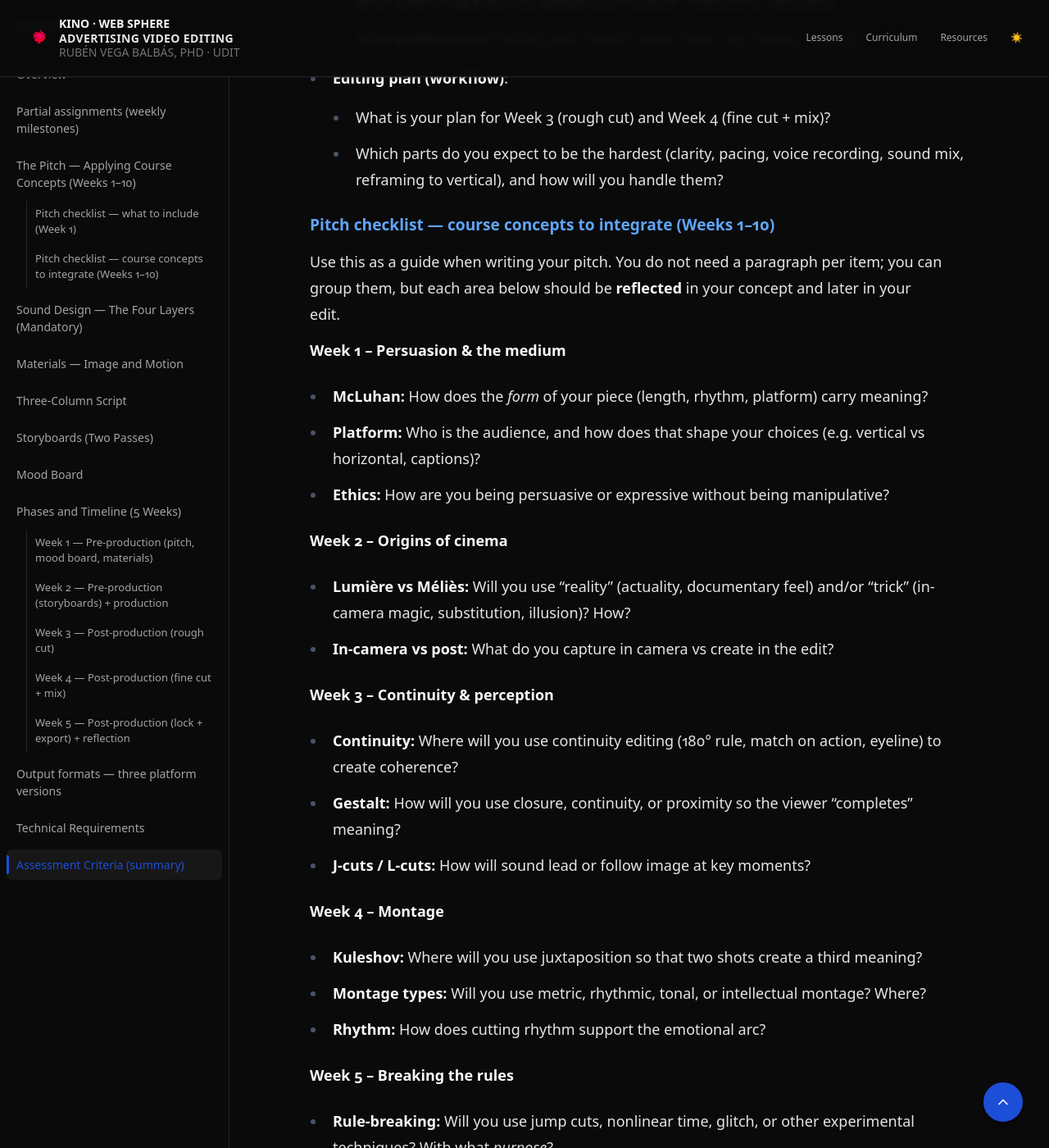
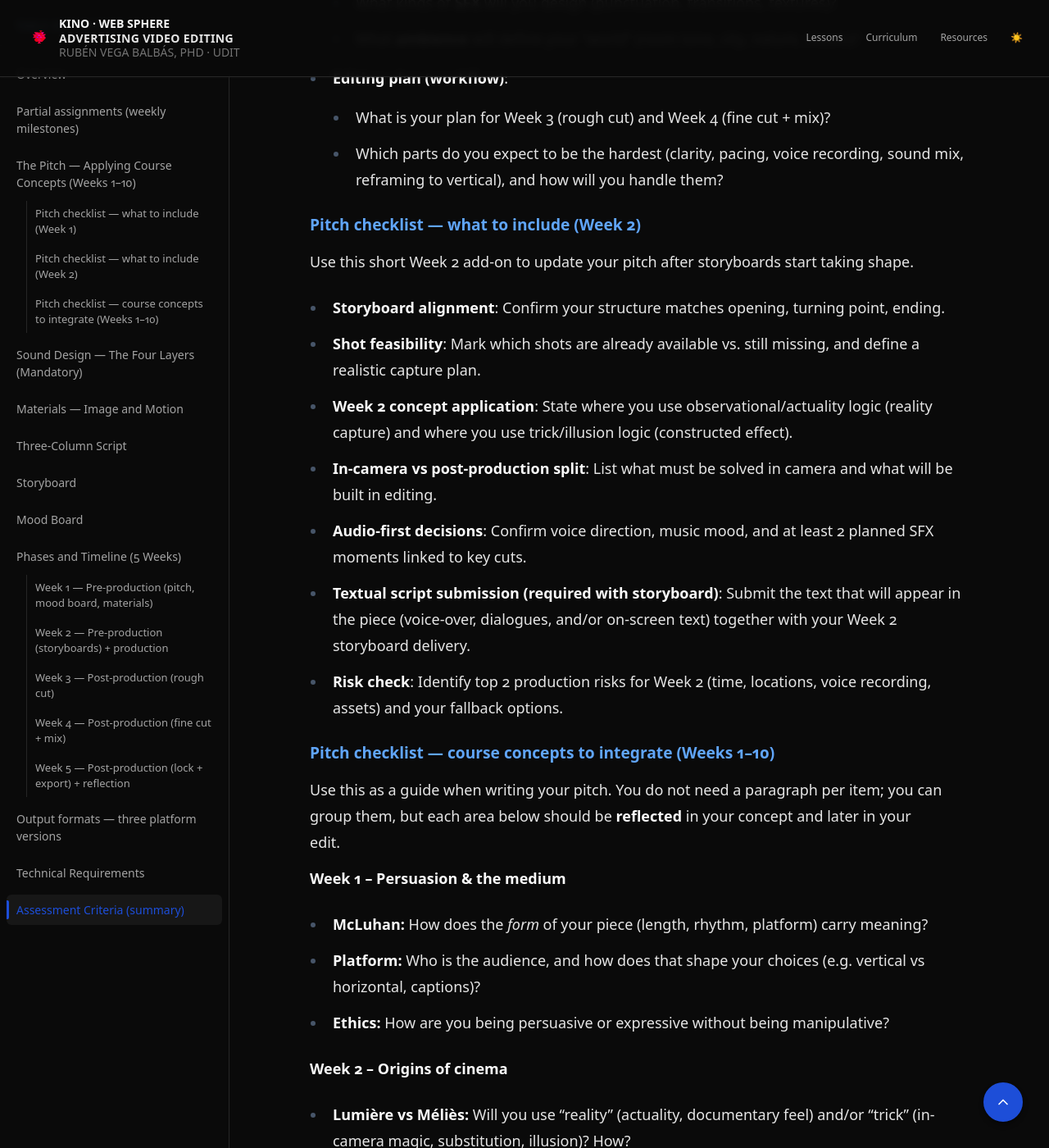
Before and after one commit to ruvebal/advertising-video_editing-udit, a Jekyll site: the page built from docs/_assignments/edit-03.md, in a window 1280 px wide and 1400 px high, scrolled down 3781 px. Shown: the whole window at 82% size. Built offline with Jekyll 4.4.1, drawn with Linux system fonts in a browser that asks for light colours; some of the changed text lies outside the part shown.

Commit message:
feat: expand Edit 03 assignment with new pitch checklist for Week 2, detailing storyboard alignment, shot feasibility, and audio-first decisions; refine storyboard section for clarity on required passes and deliverables

```diff
--- a/docs/_assignments/edit-03.md
+++ b/docs/_assignments/edit-03.md
@@ -62,7 +62,7 @@ Your **pitch** is a short document (about one page) that makes your project **re
 
 Include these items in your pitch (bullet points are fine). Aim for clarity, not length.
 
-- **Title + logline (1–2 sentences)**: What is this self-portrait *about*, in plain language?
+- **Title + logline (1–2 sentences)**: What is this self-portrait _about_, in plain language?
 - **Intentions (your “why”)**: What do you want the viewer to feel, understand, or remember about you?
 - **Persuasion vs. convincing (Week 1 strategy)**:
   - Are you using **persuasion** (associative, emotional, atmospheric) or **convincing** (logical, structured, evidence/argument)?
@@ -86,6 +86,18 @@ Include these items in your pitch (bullet points are fine). Aim for clarity, not
 - **Editing plan (workflow)**:
   - What is your plan for Week 3 (rough cut) and Week 4 (fine cut + mix)?
   - Which parts do you expect to be the hardest (clarity, pacing, voice recording, sound mix, reframing to vertical), and how will you handle them?
+
+### Pitch checklist — what to include (Week 2)
+
+Use this short Week 2 add-on to update your pitch after storyboards start taking shape.
+
+- **Storyboard alignment**: Confirm your structure matches opening, turning point, ending.
+- **Shot feasibility**: Mark which shots are already available vs. still missing, and define a realistic capture plan.
+- **Week 2 concept application**: State where you use observational/actuality logic (reality capture) and where you use trick/illusion logic (constructed effect).
+- **In-camera vs post-production split**: List what must be solved in camera and what will be built in editing.
+- **Audio-first decisions**: Confirm voice direction, music mood, and at least 2 planned SFX moments linked to key cuts.
+- **Textual script submission (required with storyboard)**: Submit the text that will appear in the piece (voice-over, dialogues, and/or on-screen text) together with your Week 2 storyboard delivery.
+- **Risk check**: Identify top 2 production risks for Week 2 (time, locations, voice recording, assets) and your fallback options.
 
 ### Pitch checklist — course concepts to integrate (Weeks 1–10)
 
@@ -205,20 +217,22 @@ Produce the script **after** the mood board and **before** or alongside the firs
 
 ---
 
-## Storyboards (Two Passes)
+## Storyboard
 
-You will create **two storyboards**, as in the Week 6 storyboarding annex.
+Create **at least one storyboard pass** (Pass 1).
+**Pass 2 is optional** but recommended if your structure, timing, or coverage still feels unclear.
 
-**First storyboard**
+**Pass 1 (required)**
 
 - **Purpose:** First pass at the full piece—structure, beats, main shots.
 - **Format:** Panels with: visual sketch or description, shot type, approximate duration, audio (dialogue/VO, music, SFX, ambience), notes.
 - **Detail level:** Enough so that you (and a reader) understand sequence and pacing. Stick figures and rough sketches are fine.
 
-**Second storyboard**
+**Pass 2 (optional refinement)**
 
-- **Purpose:** Refined version after re-reading your script and pitch. Fix clarity, timing, and coverage; ensure the four audio layers are planned per section.
-- **Format:** Same as above, but cleaner and more precise. Add any new shots or cutaways you discovered you need.
+- **When to do it:** If Pass 1 reveals missing shots, weak transitions, timing problems, or unclear audio planning.
+- **Purpose:** Refine clarity, timing, and coverage; ensure the four audio layers are planned per section.
+- **Format:** Same as Pass 1, but cleaner and more precise. Add new shots or cutaways you discover you need.
 
 **Storyboard panel reminder (from Week 6 annex):**
 
@@ -264,7 +278,7 @@ The process is divided into **pre-production**, **production**, and **post-produ
 - **First storyboard:** Complete the first full storyboard (all panels with visual, audio, duration, notes).
 - **Production (minimal):** Shoot or record anything still missing. Keep it focused; the emphasis is on having _enough_ to edit, not on heavy production.
 - **Second storyboard:** Refine into the second storyboard; double-check four-layer sound per section and clear pacing.
-- **Deliverables (end of Week 2):** First and second storyboards, all materials ready for the edit.
+- **Deliverables (end of Week 2):** Storyboard pass(es) + textual script (voice-over, dialogues, and/or on-screen text), and all materials ready for the edit.
 
 ### Week 3 — Post-production (rough cut)
 
```
